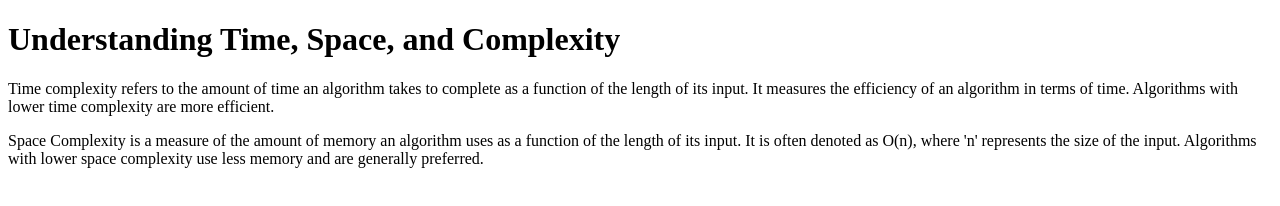
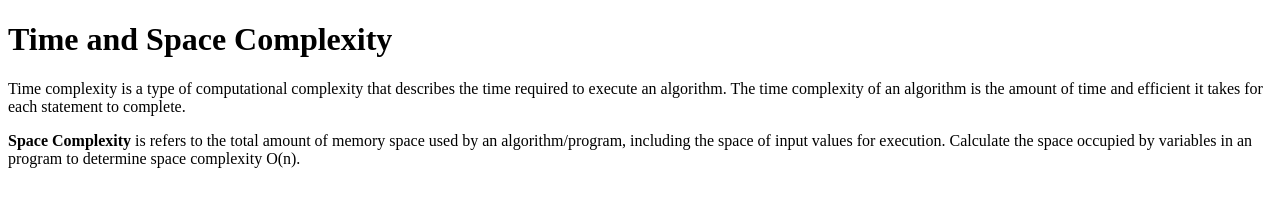
Before and after one commit to acciojob/time-and-space-complexity-rishabh0085, a website: page main.html in a window 1280 px wide. Drawn offline with Linux system fonts and the light colour scheme.

Commit message:
created a submission

```diff
--- a/main.html
+++ b/main.html
@@ -8,18 +8,15 @@
 
 <body>
 	<!-- the entire body must be written by student -->
+	<h1>Time and Space Complexity</h1>
+	<p>
+		Time complexity is  a type of computational complexity that describes the time required to execute an algorithm. The time complexity of an algorithm is the amount of time and efficient it takes for each statement to complete.
+	</p>
+	<p>
+		<b>Space Complexity</b> is refers to the total amount of memory space used by an algorithm/program, including the space of input values for execution. Calculate the space occupied by variables in an program to determine space complexity O(n).
+	</p>
     <script type="text/javascript" src="./script.js">
 </script>
-
-<h1>Understanding Time, Space, and Complexity</h1>
-
-    <p>
-      Time complexity refers to the amount of time an algorithm takes to complete as a function of the length of its input. It measures the efficiency of an algorithm in terms of time. Algorithms with lower time complexity are more efficient.
-    </p>
-
-  <p>
-  <bold>Space Complexity</bold> is a measure of the amount of memory an algorithm uses as a function of the length of its input. It is often denoted as O(n), where 'n' represents the size of the input. Algorithms with lower space complexity use less memory and are generally preferred.
-  </p>
 
 </body>
 
```
